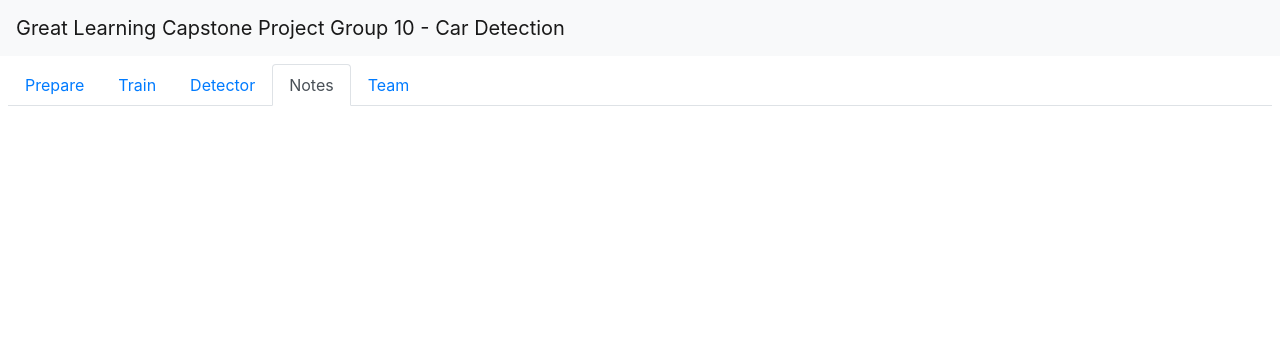
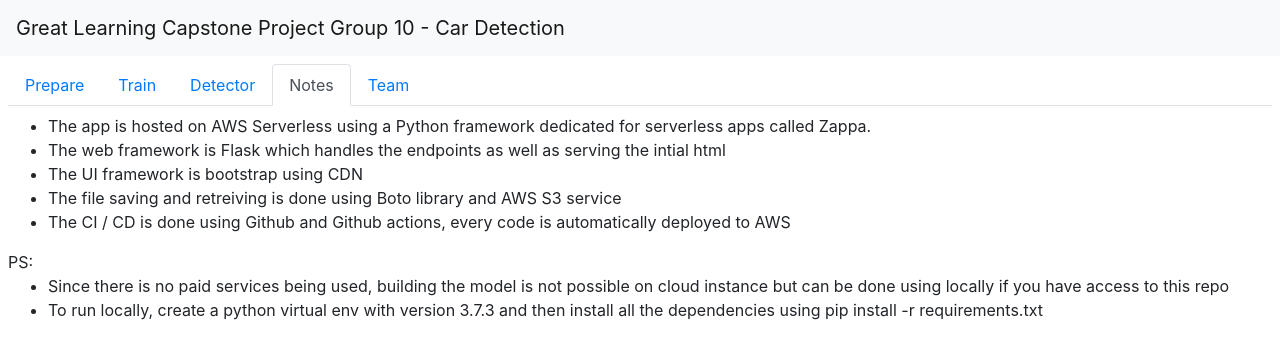
Before and after one commit to priyankcommits/capstone-group-10, a Flask app: page / in a window 1280 px wide, after a click on "Notes". Shown: the top 359 px of the page. Run offline with Flask 2, Linux system fonts and the light colour scheme; data that the repository does not hold is empty; some libraries are stand-ins or nearby versions.

Commit message:
added arch related notes

```diff
--- a/cardetect/templates/index.html
+++ b/cardetect/templates/index.html
@@ -135,6 +135,19 @@
                 </div>
             </div>
             <div class="tab-pane fade" id="notes" role="tabpanel" aria-labelledby="notes-tab">
+                <ul>
+                    <li>The app is hosted on AWS Serverless using a Python framework dedicated for serverless apps called Zappa.</li>
+                    <li>The web framework is Flask which handles the endpoints as well as serving the intial html</li>
+                    <li> The UI framework is bootstrap using CDN</li>
+                    <li>The file saving and retreiving is done using Boto library and AWS S3 service</li>
+                    <li>The CI / CD is done using Github and Github actions, every code is automatically deployed to AWS</li>
+                </ul>
+
+                PS:
+                <ul>
+                    <li>Since there is no paid services being used, building the model is not possible on cloud instance but can be done using locally if you have access to this repo</li>
+                    <li>To run locally, create a python virtual env with version 3.7.3 and then install all the dependencies using pip install -r requirements.txt</li>
+                </ul>
             </div>
             <div class="tab-pane fade" id="team" role="tabpanel" aria-labelledby="team-tab">
                 <ul>
--- a/cardetect/zappa_settings.json
+++ b/cardetect/zappa_settings.json
@@ -5,6 +5,7 @@
         "profile_name": "default",
         "project_name": "cardetect",
         "runtime": "python3.7",
+        "slim_handler": true,
         "s3_bucket": "zappa-rd4uc08by"
     }
 }
```
